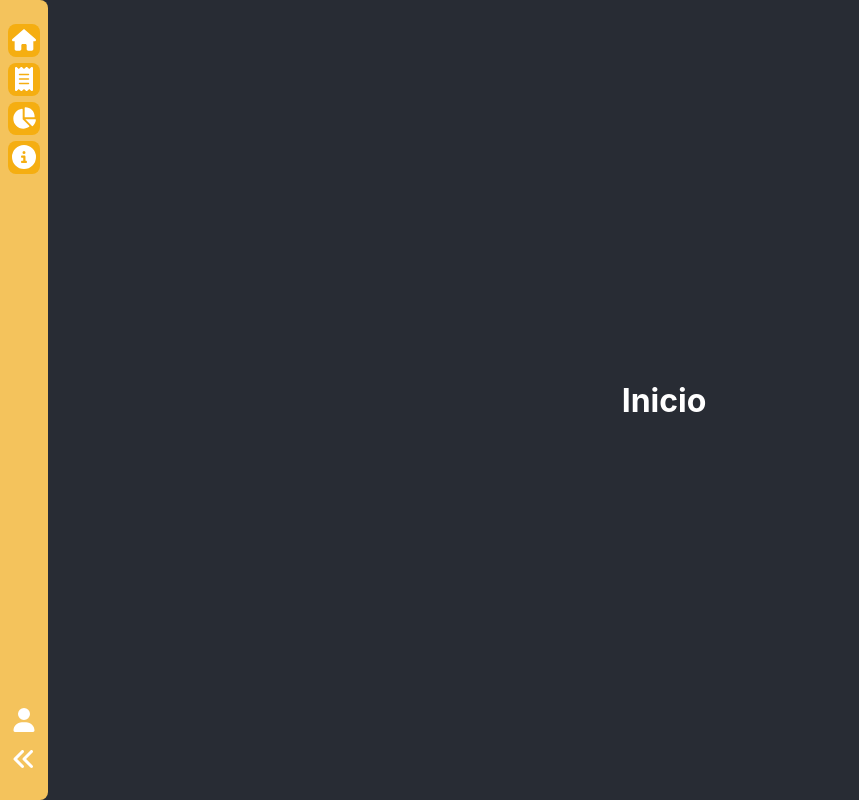
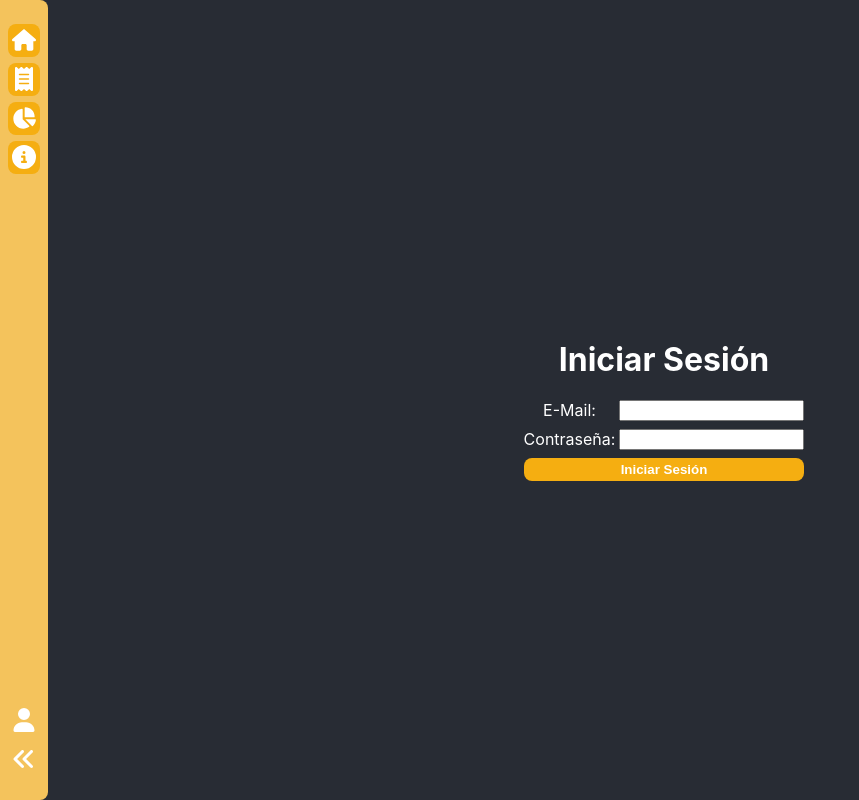
Before and after one commit to practit/Jefferson-webapp, a React (Create React App) app: page / in a window 1280 px wide. Shown: the whole page, without its empty margins (0-859 px from the left). Built offline with nearby package versions, Linux system fonts and the light colour scheme.

Commit message:
Working logo

```diff
--- a/demo_data/auth_export/accounts.json
+++ b/demo_data/auth_export/accounts.json
@@ -1 +1 @@
-{"kind":"identitytoolkit#DownloadAccountResponse","users":[]}
+{"kind":"identitytoolkit#DownloadAccountResponse","users":[{"localId":"AgGPxL9z3AhjGeozw1mwLPPJjXvB","createdAt":"1656370274187","lastLoginAt":"1656370274187","displayName":"Developer","photoUrl":"","emailVerified":false,"email":"dev@dev.ar","salt":"fakeSaltamUXElMsbjnbS6wbHAra","passwordHash":"fakeHash:salt=fakeSaltamUXElMsbjnbS6wbHAra:password=developer","passwordUpdatedAt":1656370274187,"validSince":"1656370274","providerUserInfo":[{"providerId":"password","email":"dev@dev.ar","federatedId":"dev@dev.ar","rawId":"dev@dev.ar","displayName":"Developer","photoUrl":""}]}]}
--- a/src/App.css
+++ b/src/App.css
@@ -178,10 +178,13 @@
   z-index: 0;
 }
 .loginForm {
-  display: flex;
-  flex-flow: column;
+  display: grid;
+  grid-template-columns: auto auto;
+  gap: .5rem .25rem;
 }
 .formBtn {
+  grid-column-start: -3;
+  grid-column-end: -1;
   background-color: var(--secondary_color);
   color: white;
   font-weight: bold;
@@ -203,7 +206,28 @@
   justify-content: center;
   transition: ease-in-out background-color 50ms;
 }
+.formcb {
+  grid-column-start: -3;
+  grid-column-end: -1;
+}
 /* #endregion */
+/* #region Editor Usuarios */
+.usersMenu {
+  display: grid;
+  gap: 2rem;
+  grid-template-columns: auto repeat(2);
+}
+.usersGrid2 {
+  grid-column-start: -3;
+  grid-column-end: -1;
+}
+.usersMenuButtons {
+  background-color: var(--background_dark);
+  color: white;
+  font-weight: bold;
+}
+
+/* #endregion Editor Usuarios */
 /* #region Editor Pedidos */
 .editorPedidos {
     display: flex;
--- a/src/App.js
+++ b/src/App.js
@@ -8,7 +8,7 @@ import Inicio from './pages/Inicio';
 import Usuarios from './pages/Usuarios';
 import WIP from './pages/WIP.js';
 function App() {
-  const [editor, setEditor] = useState(<Inicio />)
+  const [editor, setEditor] = useState(<Usuarios />)
   function selectEditor(editor) {
     switch (editor) {
       case "Inicio":
--- a/src/pages/Usuarios.js
+++ b/src/pages/Usuarios.js
@@ -1,17 +1,118 @@
-function Usuarios(){
+import { signInWithEmailAndPassword } from "firebase/auth";
+import { useState } from "react";
+import { auth } from "../modules/firebase/fbinstance.mjs";
+const errorCodesStr = {
+	"auth/missing-email": "El campo de email está vacío ",
+	"auth/user-not-found": "Usuario no encontrado",
+	"auth/wrong-password": "La contraseña ingresada no es correcta.",
+	"auth/logged-in": "Inició sesion exitosamente",
+	"auth/logged-out": "Cerró sesion exitosamente",
+};
+// #region Idle control
+try {
+	const controller = new AbortController();
+	const signal = controller.signal;
+	const idleDetector = new window.IdleDetector();
+	idleDetector.addEventListener("change", () => {
+		const userState = idleDetector.userState;
+    // const screenState = idleDetector.screenState;
+    if(userState === "idle") auth.signOut()
+		// console.log(`Idle change: ${userState}, ${screenState}.`);
+  });
+  idleDetector.start({
+		threshold: 1000 * 60 * 5,
+		signal,
+	});
+
+} catch (error) {
+	console.log("Idle detector error:", error);
+}
+
+// #endregion Idle control
+function Usuarios() {
+	const [editorState, seteditorState] = useState(
+		auth.currentUser ? "menu" : "login"
+	);
+	const [formData, setFormData] = useState({ user: "", passwd: "" });
+	const [errorCode, setErrorCode] = useState("");
+	function handleInput(e) {
+		setFormData((fd) => {
+			return { ...fd, [e.target.name]: e.target.value };
+		});
+	}
+	function handleLoginSubmit(e) {
+		e.preventDefault();
+		window.IdleDetector.requestPermission();
+		signInWithEmailAndPassword(auth, formData.user, formData.passwd)
+			.then((e) => {
+				console.log(e);
+				setErrorCode("auth/logged-in");
+				seteditorState("menu");
+			})
+			.catch((e) => setErrorCode(e.code));
+	}
+  // #region Menu Editor
+	if (editorState === "menu" && auth.currentUser)
+		return (
+			<div className="usersMenu">
+				<h1 className="usersGrid2">¡Hola {auth.currentUser.displayName}!</h1>
+				{auth.currentUser.photoURL ? (
+					<img src={auth.currentUser.photoURL} alt="Foto del usuario" />
+				) : (
+					""
+				)}
+				<p>E-mail: {auth.currentUser.email}</p>
+				<button className="usersMenuButtons">Cambiar e-mail</button>
+				<button className="usersMenuButtons usersGrid2">Cambiar contraseña</button>
+				<button
+					className="formBtn"
+					onClick={(e) => {
+						auth.signOut();
+						seteditorState("login");
+						setErrorCode("auth/logged-out");
+					}}
+				>
+					Cerrar Sesión
+				</button>
+			</div>
+		);
+  // #endregion Menu Editor
+  // #region Login Editor
+	if (editorState === "login")
 		return (
 			<div>
 				<h1>Iniciar Sesión</h1>
-      <form className="loginForm">
-        <label htmlFor="Usuario">Usuario: </label>
-        <input id="Usuario" type="text"/>
+				{errorCode ? <p>{errorCodesStr[errorCode] || errorCode}</p> : ""}
+				<form
+					className="loginForm"
+					onSubmit={handleLoginSubmit}
+					onInput={handleInput}
+				>
+					<label htmlFor="Usuario">E-Mail: </label>
+					<input
+						id="Usuario"
+						type="text"
+						name="user"
+						value={formData.user}
+						required
+					/>
 					<label htmlFor="Contrasenia">Contraseña: </label>
-        <input id="Contrasenia" type="password" />
-        <br />
-        <input type="submit" className="formBtn" />
+					<input
+						id="Contrasenia"
+						type="password"
+						name="passwd"
+						value={formData.passwd}
+						required
+					/>
+					{/* <label className="formcb">
+						Mantener Sesión Iniciada
+						<input type="checkbox" />
+					</label> */}
+					<input type="submit" className="formBtn" value="Iniciar Sesión" />
 				</form>
 			</div>
-  )
+    );
+  // #endregion Login Editor
 }
 
-export default Usuarios
+export default Usuarios;
```
Also changed, not shown: 2 other files (tests, documents, lock files or other folders). Lines whose indentation alone changed are shown as unchanged.
